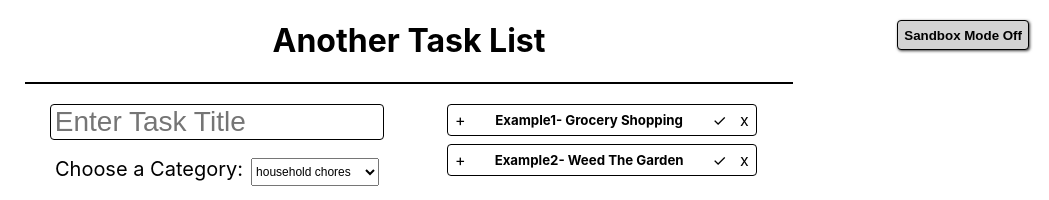
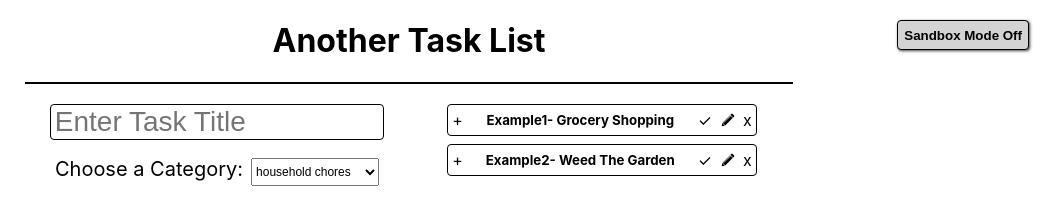
Before and after one commit to lolakoala/AnotherTaskList, a React (Create React App) app: page / in a window 1280 px wide. Shown: the top 200 px of the page, without its empty margins (231-1280 px from the left). Built offline with nearby package versions, Linux system fonts and the light colour scheme.

Commit message:
adds edit functionality and styles

```diff
--- a/src/App.css
+++ b/src/App.css
@@ -16,6 +16,12 @@ button {
   border: 1px solid black;
   border-radius: 4px;
   font-weight: 700;
+}
+
+input {
+  border: 1px solid black;
+  border-radius: 4px;
+  padding-left: 4px;
 }
 
 .App {
@@ -46,19 +52,14 @@ button {
   position: absolute;
   top: 20px;
   right: 20px;
-  border: 1px solid black;
-  border-radius: 4px;
   height: 30px;
 }
 
 #title-input {
   width: 85%;
   height: 32px;
-  border: 1px solid black;
   margin-bottom: 10px;
   font-size: 28px;
-  border-radius: 4px;
-  padding-left: 4px;
 }
 
 #cat-select {
@@ -80,9 +81,6 @@ button {
 #cats input {
   height: 28px;
   font-size: 20px;
-  border: 1px solid black;
-  border-radius: 4px;
-  padding-left: 4px;
   padding-right: 4px;
   margin-right: 8px;
 }
@@ -128,8 +126,6 @@ textarea {
 }
 
 .date-picker {
-  border: 1px solid black;
-  border-radius: 4px;
   font-size: 12px;
   cursor: pointer;
   padding: 4px;
@@ -158,7 +154,7 @@ textarea {
   height: 30px;
 }
 
-.mini-task p {
+.mini-task p, img {
   cursor: pointer;
 }
 
@@ -166,6 +162,7 @@ textarea {
   width: 220px;
   overflow: hidden;
   text-overflow: ellipsis;
+  text-transform: capitalize;
 }
 
 .expanded-task {
@@ -176,11 +173,33 @@ textarea {
   padding-right: 4px;
 }
 
-.title {
-  text-transform: capitalize;
+#edit-title {
+  width: 220px;
 }
 
 .completed {
   text-transform: capitalize;
   text-decoration: line-through;
 }
+
+.task-card textarea {
+  height: auto;
+  width: 96%;
+  margin-top: 4px;
+  margin-bottom: 0px;
+  font-size: 10px;
+}
+
+#edit-categories, #edit-priority {
+  display: flex;
+  align-items: center;
+}
+
+#edit-categories select {
+  margin-left: 8px;
+  font-size: 10px;
+}
+
+#edit-priority label {
+  margin-left: 4px;
+}
--- a/src/features/tasks/Tasks.js
+++ b/src/features/tasks/Tasks.js
@@ -1,10 +1,12 @@
 import React, { useState } from 'react'
 import { useSelector, useDispatch } from 'react-redux'
-import { selectTasks, markComplete, removeTask } from './tasksSlice'
+import DatePicker from "react-datepicker"
+import "react-datepicker/dist/react-datepicker.css"
+import { selectTasks, markComplete, removeTask, editTask } from './tasksSlice'
+import { selectCategories } from './categoriesSlice'
+import pencil from '../../assets/pencil.svg'
 
-const Card = ({task}) => {
-    const dispatch = useDispatch()
-    const [expanded, setExpanded] = useState(false)
+const Card = ({task, categories}) => {
     const {
         title,
         details,
@@ -17,41 +19,154 @@ const Card = ({task}) => {
         priority,
         id
     } = task
+    const dispatch = useDispatch()
+    const [expanded, setExpanded] = useState(false)
+    const [editing, setEditing] = useState(false)
+    const [newTitle, setNewTitle] = useState(title)
+    const [newDetails, setNewDetails] = useState(details)
+    const [newDueDate, setNewDueDate] = useState(dueDate)
+    const [newNotes, setNewNotes] = useState(notes)
+    const [newCategory, setNewCategory] = useState(category)
+    const [newPriority, setNewPriority] = useState(priority)
+
     const complete = () => {
         dispatch(markComplete(id))
+    }
+    const submitEdit = event => {
+        dispatch(editTask({
+            id,
+            title: newTitle,
+            details: newDetails,
+            dueDate: typeof newDueDate === 'object' ? newDueDate.toDateString() : newDueDate,
+            notes: newNotes,
+            category: newCategory,
+            priority: newPriority,
+        }))
+        setEditing(false)
     }
     const remove = () => {
         dispatch(removeTask(id))
     }
+    const editTitle = event => {
+        setNewTitle(event.target.value)
+    }
+    const editDetails = event => {
+        setNewDetails(event.target.value)
+    }
+    const editNotes = event => {
+        setNewNotes(event.target.value)
+    }
+    const editCategory = event => {
+        setNewCategory(event.target.value)
+        submitEdit()
+    }
+    const editPriority = event => {
+        setNewPriority(event.target.value)
+        submitEdit()
+    }
+    const displayDate = typeof newDueDate === 'object' ? newDueDate.toDateString() : newDueDate
 
-    return (<div className='task-card'>
-        <div className='mini-task'>
+    const taskTitle = <div className='mini-task'>
         <p onClick={() => setExpanded(!expanded)}>{expanded ? '-' : '+'}</p>
-            <h5 className={dateCompleted ? 'completed' : 'title'}>{title}</h5>
+        {editing ? <input type='text' id='edit-title' value={newTitle} onChange={editTitle}/> : <h5 className={dateCompleted ? 'completed' : null}>{title}</h5>}
         {dateCompleted ? null : <p onClick={complete}>✓</p>}
+        {editing ? null : <img onClick={() => setEditing(true)} src={pencil} alt='edit' />}
         <p onClick={remove}>x</p>
     </div>
-        {expanded ? <div className='expanded-task'>
-            {details && <p>{details}</p>}
+
+    const taskBody = <div>
+        {details && <p>{newDetails}</p>}
         <p>Date Created: {createdAt}</p>
         {updatedAt && <p>Last Updated: {updatedAt}</p>}
-            <p>Date Due: {dueDate}</p>
+        <p>Date Due: {displayDate}</p>
         {dateCompleted && <p>Date Completed: {dateCompleted}</p>}
-            {notes && <p>Notes: {notes}</p>}
-            {category && <p>Category: {category}</p>}
-            <p>Priority: {priority}</p>
-        </div> : null}
+        {notes && <p>Notes: {newNotes}</p>}
+        {category && <p>Category: {newCategory}</p>}
+        <p>Priority: {newPriority}</p>
+    </div>
 
+    const editingTaskBody = <div>
+        {details && <textarea type='text' value={newDetails} onChange={editDetails} />}
+        <p>Date Created: {createdAt}</p>
+        {updatedAt && <p>Last Updated: {updatedAt}</p>}
+        <div>
+            <label for="due-date-picker">Date Due: </label>
+            <DatePicker
+                selected={new Date(newDueDate)}
+                onChange={date => {
+                    setNewDueDate(date)
+                    submitEdit()
+                }}
+            />
+        </div>
+
+        {dateCompleted && <p>Date Completed: {dateCompleted}</p>}
+        {notes && <div>
+            <p>Notes: </p>
+            <textarea type='text' value={newNotes} onChange={editNotes} />
+        </div>}
+        {category && <div id='edit-categories'>
+            <p>Category: </p>
+            <select value={newCategory} onChange={editCategory}>
+                {categories.map(cat => <option value={cat}>{cat}</option>)}
+            </select>
+        </div>}
+        <div id='edit-priority'>
+            <p>Priority: </p>
+            <div>
+                <label>
+                    <input
+                        type="radio"
+                        value="low"
+                        checked={newPriority === "low"}
+                        onChange={editPriority}
+                    />
+                    Low
+                </label>
+                <label>
+                    <input
+                        type="radio"
+                        value="medium"
+                        checked={newPriority === "medium"}
+                        onChange={editPriority}
+                    />
+                    Medium
+                </label>
+                <label>
+                    <input
+                        type="radio"
+                        value="high"
+                        checked={newPriority === "high"}
+                        onChange={editPriority}
+                    />
+                    High
+                </label>
+            </div>
+        </div>
+    </div>
+
+    const expandedTask = <div className='expanded-task'>
+        {editing ? editingTaskBody : taskBody}
+    </div>
+
+    return (<div className='task-card' onKeyPress={event => {
+        if (event.key === 'Enter') {
+            submitEdit()
+        }
+    }}>
+       {taskTitle}
+        {expanded ? expandedTask : null}
     </div>)
 }
 
 const Tasks = () => {
     const tasks = useSelector(selectTasks)
+    const categories= useSelector(selectCategories)
     // sorting
     // show completed?
 
     return (<div className='tasks'>
-        {tasks.map(task => <Card task={task}/>)}
+        {tasks.map(task => <Card task={task} categories={categories}/>)}
     </div>)
 }
 
--- a/src/features/tasks/tasksSlice.js
+++ b/src/features/tasks/tasksSlice.js
@@ -62,10 +62,16 @@ export const tasksSlice = createSlice({
             const filteredTasks = state.filter(task => task.id !== action.payload)
             return [...filteredTasks]
         },
+        editTask: (state, action) => {
+            const taskToEdit = state.find(task => task.id === action.payload.id)
+            const editedTask = {...taskToEdit, ...action.payload}
+            const filteredTasks = state.filter(task => task.id !== action.payload.id)
+            return [...filteredTasks, editedTask]
+        },
     }
 })
 
-export const { addTask, toggleSandbox, markComplete, removeTask } = tasksSlice.actions
+export const { addTask, toggleSandbox, markComplete, removeTask, editTask } = tasksSlice.actions
 
 // thunk, in case I need it
 export const addTaskAsync = task => dispatch => {
```
Also changed, not shown: src/assets/pencil.svg (added). Lines whose indentation alone changed are shown as unchanged.
